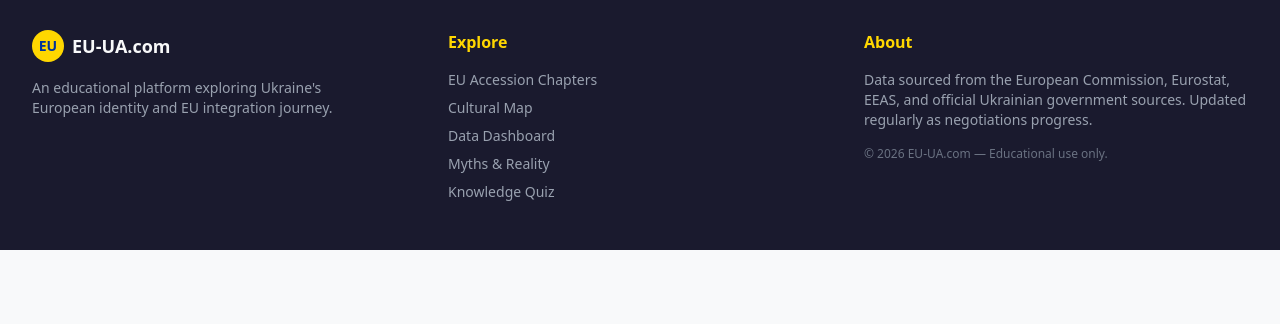
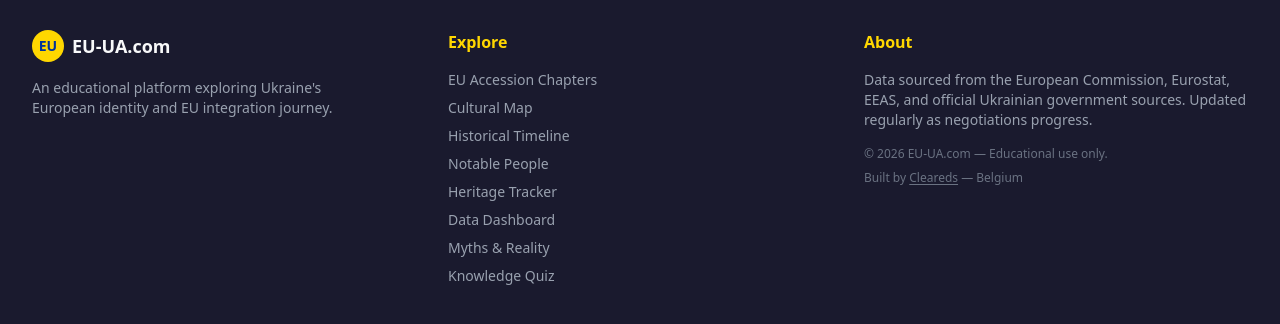
Before and after one commit to Cleareds/eu-ua, a Next.js app: page / in a window 1280 px wide. Shown: the part 3743-4067 px from the top of the page. Before the commit the page ends 3993 px from the top, so only its background shows below. Built offline with nearby package versions, Linux system fonts and the light colour scheme; no server answers; the database is empty.

Commit message:
Add things

```diff
--- a/components/layout/Footer.tsx
+++ b/components/layout/Footer.tsx
@@ -25,6 +25,9 @@ export default function Footer() {
               {[
                 { href: "/eu-accession", label: "EU Accession Chapters" },
                 { href: "/cultural-map", label: "Cultural Map" },
+                { href: "/timeline", label: "Historical Timeline" },
+                { href: "/people", label: "Notable People" },
+                { href: "/heritage", label: "Heritage Tracker" },
                 { href: "/data-dashboard", label: "Data Dashboard" },
                 { href: "/myths", label: "Myths & Reality" },
                 { href: "/quiz", label: "Knowledge Quiz" },
@@ -46,6 +49,18 @@ export default function Footer() {
             <p className="mt-4 text-xs text-gray-500">
               © {new Date().getFullYear()} EU-UA.com — Educational use only.
             </p>
+            <p className="mt-2 text-xs text-gray-500">
+              Built by{" "}
+              <a
+                href="https://cleareds.com"
+                target="_blank"
+                rel="noopener noreferrer"
+                className="hover:text-gray-300 transition-colors underline underline-offset-2"
+              >
+                Cleareds
+              </a>{" "}
+              — Belgium
+            </p>
           </div>
         </div>
       </div>
```
